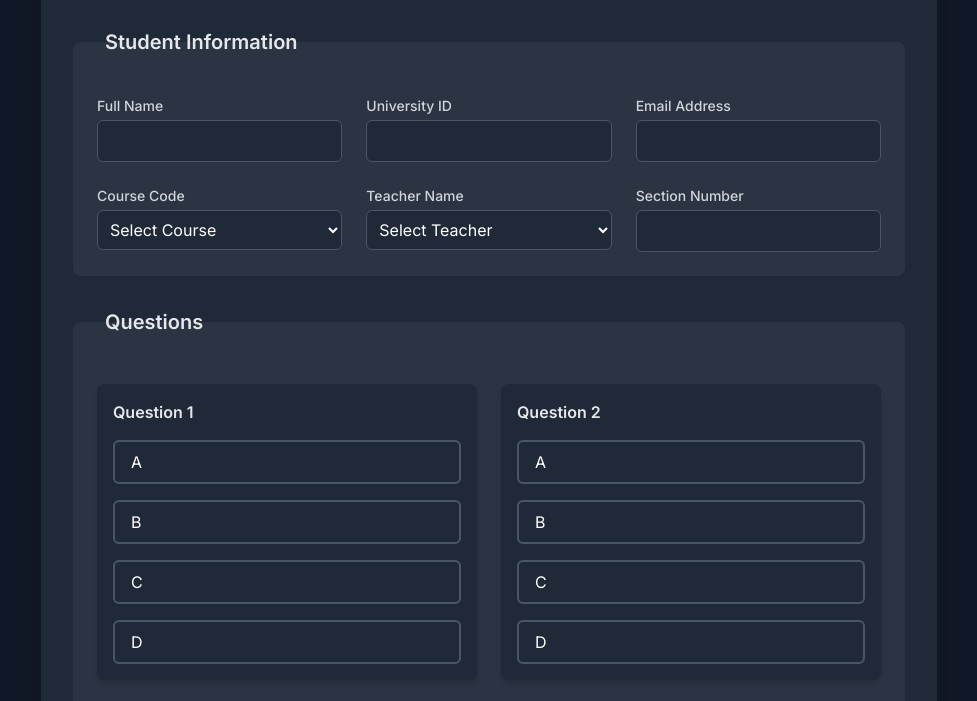
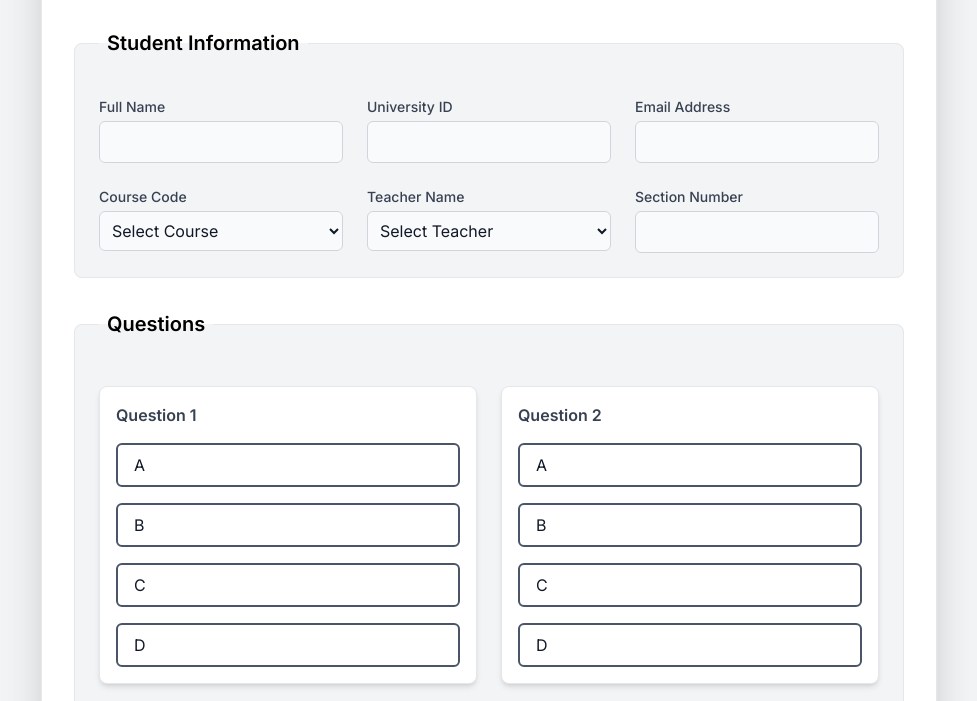
Before and after one commit to ccitsu/mcq, a plain HTML site: page mcq.html in a window 1280 px wide. Shown: the part 136-837 px from the top of the page, without its empty margins (151-1128 px from the left). Drawn offline with nearby package versions, Linux system fonts and the light colour scheme.

Commit message:
Update mcq.html

```diff
--- a/mcq.html
+++ b/mcq.html
@@ -39,10 +39,10 @@
             }
         </style>
 </head>
-<body class="bg-gray-900 text-white flex items-center justify-center min-h-screen p-4 sm:p-6 lg:p-8">
+<body class="bg-gray-100 text-gray-900 flex items-center justify-center min-h-screen p-4 sm:p-6 lg:p-8">
 
     <div class="w-full max-w-4xl mx-auto">
-        <div id="form-container" class="bg-gray-800 p-8 rounded-2xl shadow-2xl">
+    <div id="form-container" class="bg-white p-8 rounded-2xl shadow-2xl border border-gray-200">
             <div class="text-center mb-8">
                 <h1 class="text-3xl font-bold text-cyan-400">MCQ Submission Form</h1>
                 <p class="text-gray-400 mt-2">Please fill in your details and answer all questions.</p>
@@ -50,24 +50,24 @@
 
             <form id="mcq-form">
                 <!-- Student Information -->
-                <fieldset class="mb-8 p-6 bg-gray-700/50 rounded-lg">
-                    <legend class="text-xl font-semibold mb-4 text-gray-200 px-2">Student Information</legend>
+                <fieldset class="mb-8 p-6 bg-gray-100 rounded-lg border border-gray-200">
+                    <legend class="text-xl font-semibold mb-4 text-black px-2">Student Information</legend>
                     <div class="grid grid-cols-1 md:grid-cols-3 gap-6">
                         <div>
-                            <label for="name" class="block text-sm font-medium text-gray-300 mb-1">Full Name</label>
-                            <input type="text" id="name" name="name" required class="w-full bg-gray-800 border border-gray-600 rounded-md p-2 focus:ring-2 focus:ring-cyan-500 focus:border-cyan-500 outline-none transition">
+                            <label for="name" class="block text-sm font-medium text-gray-700 mb-1">Full Name</label>
+                            <input type="text" id="name" name="name" required class="w-full bg-gray-50 border border-gray-300 rounded-md p-2 focus:ring-2 focus:ring-cyan-500 focus:border-cyan-500 outline-none transition">
                         </div>
                         <div>
-                            <label for="universityId" class="block text-sm font-medium text-gray-300 mb-1">University ID</label>
-                            <input type="text" id="universityId" name="universityId" required class="w-full bg-gray-800 border border-gray-600 rounded-md p-2 focus:ring-2 focus:ring-cyan-500 focus:border-cyan-500 outline-none transition">
+                            <label for="universityId" class="block text-sm font-medium text-gray-700 mb-1">University ID</label>
+                            <input type="text" id="universityId" name="universityId" required class="w-full bg-gray-50 border border-gray-300 rounded-md p-2 focus:ring-2 focus:ring-cyan-500 focus:border-cyan-500 outline-none transition">
                         </div>
                         <div>
-                            <label for="email" class="block text-sm font-medium text-gray-300 mb-1">Email Address</label>
-                            <input type="email" id="email" name="email" required class="w-full bg-gray-800 border border-gray-600 rounded-md p-2 focus:ring-2 focus:ring-cyan-500 focus:border-cyan-500 outline-none transition">
+                            <label for="email" class="block text-sm font-medium text-gray-700 mb-1">Email Address</label>
+                            <input type="email" id="email" name="email" required class="w-full bg-gray-50 border border-gray-300 rounded-md p-2 focus:ring-2 focus:ring-cyan-500 focus:border-cyan-500 outline-none transition">
                         </div>
                         <div>
-                            <label for="courseCode" class="block text-sm font-medium text-gray-300 mb-1">Course Code</label>
-                            <select id="courseCode" name="courseCode" required class="w-full bg-gray-800 border border-gray-600 rounded-md p-2 focus:ring-2 focus:ring-cyan-500 focus:border-cyan-500 outline-none transition">
+                            <label for="courseCode" class="block text-sm font-medium text-gray-700 mb-1">Course Code</label>
+                            <select id="courseCode" name="courseCode" required class="w-full bg-gray-50 border border-gray-300 rounded-md p-2 focus:ring-2 focus:ring-cyan-500 focus:border-cyan-500 outline-none transition">
                                 <option value="">Select Course</option>
                                 <option value="CT403">CT403-Operating System</option>
                                 <option value="MIS307">MIS307-Data Structure</option>
@@ -76,8 +76,8 @@
                             </select>
                         </div>
                         <div>
-                            <label for="teacherName" class="block text-sm font-medium text-gray-300 mb-1">Teacher Name</label>
-                            <select id="teacherName" name="teacherName" required class="w-full bg-gray-800 border border-gray-600 rounded-md p-2 focus:ring-2 focus:ring-cyan-500 focus:border-cyan-500 outline-none transition">
+                            <label for="teacherName" class="block text-sm font-medium text-gray-700 mb-1">Teacher Name</label>
+                            <select id="teacherName" name="teacherName" required class="w-full bg-gray-50 border border-gray-300 rounded-md p-2 focus:ring-2 focus:ring-cyan-500 focus:border-cyan-500 outline-none transition">
                                 <option value="">Select Teacher</option>
                                 <option value="Dr. Nayyar">Dr. Nayyar</option>
                                 <option value="Dr. Turkea">Dr. Turkea</option>
@@ -86,15 +86,15 @@
                             </select>
                         </div>
                         <div>
-                                    <label for="sectionNumber" class="block text-sm font-medium text-gray-300 mb-1">Section Number</label>
-                                    <input type="text" id="sectionNumber" name="sectionNumber" required class="w-full bg-gray-800 border border-gray-600 rounded-md p-2 focus:ring-2 focus:ring-cyan-500 focus:border-cyan-500 outline-none transition">
+                            <label for="sectionNumber" class="block text-sm font-medium text-gray-700 mb-1">Section Number</label>
+                            <input type="text" id="sectionNumber" name="sectionNumber" required class="w-full bg-gray-50 border border-gray-300 rounded-md p-2 focus:ring-2 focus:ring-cyan-500 focus:border-cyan-500 outline-none transition">
                         </div>
                     </div>
                 </fieldset>
 
                 <!-- MCQ Questions -->
-                <fieldset class="p-6 bg-gray-700/50 rounded-lg">
-                    <legend class="text-xl font-semibold mb-6 text-gray-200 px-2">Questions</legend>
+                <fieldset class="p-6 bg-gray-100 rounded-lg border border-gray-200">
+                    <legend class="text-xl font-semibold mb-6 text-black px-2">Questions</legend>
                     <div id="questions-container" class="question-grid">
                         <!-- Questions will be dynamically generated here -->
                     </div>
@@ -111,12 +111,12 @@
         </div>
 
         <!-- Success Message Container -->
-        <div id="success-container" class="hidden text-center bg-gray-800 p-8 rounded-2xl shadow-2xl">
+    <div id="success-container" class="hidden text-center bg-white p-8 rounded-2xl shadow-2xl border border-gray-200">
             <div class="w-20 h-20 bg-green-500/20 rounded-full flex items-center justify-center mx-auto mb-6">
                 <svg class="w-12 h-12 text-green-400" fill="none" stroke="currentColor" viewBox="0 0 24 24" xmlns="http://www.w3.org/2000/svg"><path stroke-linecap="round" stroke-linejoin="round" stroke-width="2" d="M5 13l4 4L19 7"></path></svg>
             </div>
-            <h2 class="text-3xl font-bold text-green-400">Submission Successful!</h2>
-            <p class="text-gray-300 mt-3">Your answers have been recorded. Thank you.</p>
+            <h2 class="text-3xl font-bold text-green-600">Submission Successful!</h2>
+            <p class="text-gray-700 mt-3">Your answers have been recorded. Thank you.</p>
         </div>
     </div>
 
@@ -135,7 +135,7 @@
         // Dynamically generate questions
         for (let i = 1; i <= TOTAL_QUESTIONS; i++) {
             const questionDiv = document.createElement('div');
-            questionDiv.className = 'p-4 bg-gray-800 rounded-lg shadow-md';
+            questionDiv.className = 'p-4 bg-white rounded-lg shadow-md border border-gray-200';
 
             let optionsHTML = '';
             ['A', 'B', 'C', 'D'].forEach(option => {
@@ -148,7 +148,7 @@
             });
 
             questionDiv.innerHTML = `
-                <p class="font-semibold text-gray-200">Question ${i}</p>
+                <p class="font-semibold text-gray-700">Question ${i}</p>
                 <div class="flex flex-col gap-2 mt-2">
                     ${optionsHTML}
                 </div>
```
Lines whose indentation alone changed are shown as unchanged.
